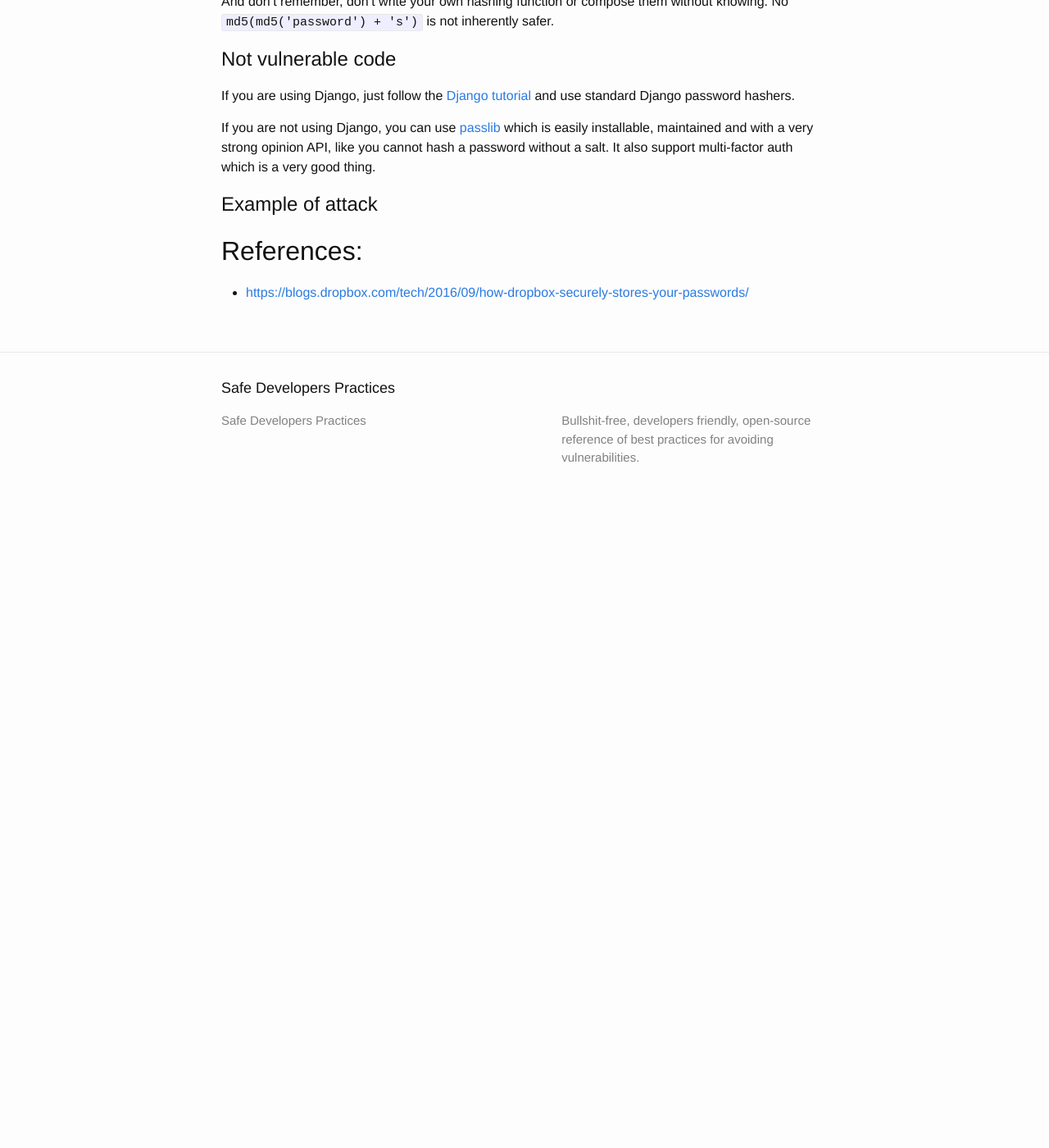
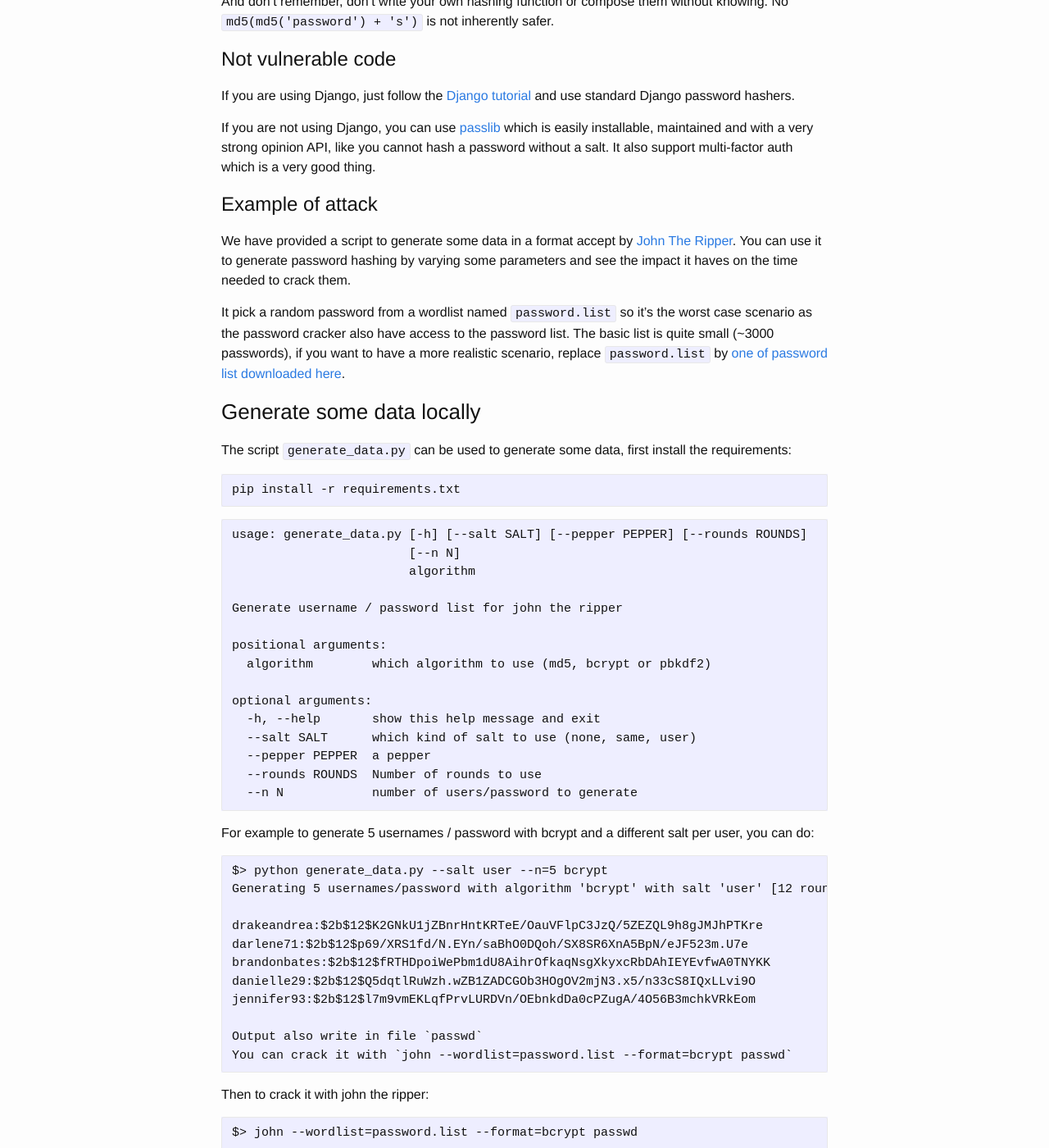
Before and after one commit to sqreen/DevelopersSecurityBestPractices, a Jekyll site: the page built from _practices/safe-password-storage/python.md, in a window 1280 px wide and 1400 px high, scrolled down 3032 px. Shown: the whole window at 82% size. Built offline with Jekyll 4.4.1, drawn with Linux system fonts in a browser that asks for light colours; before the commit the page ends 3662 px from its top, so only the background shows below that; some of the changed text lies outside the part shown.

Commit message:
Update content

````diff
--- /dev/null
+++ b/_practices/safe-password-storage/_python/README.md
@@ -0,0 +1,71 @@
+We have provided a script to generate some data in a format accept by [John The Ripper](http://www.openwall.com/john/). You can use it to generate password hashing by varying some parameters and see the impact it haves on the time needed to crack them.
+
+It pick a random password from a wordlist named `password.list` so it's the worst case scenario as the password cracker also have access to the password list. The basic list is quite small (~3000 passwords), if you want to have a more realistic scenario, replace `password.list` by [one of password list downloaded here](https://wiki.skullsecurity.org/Passwords).
+
+### Generate some data locally
+
+The script `generate_data.py` can be used to generate some data, first install the requirements:
+
+```
+pip install -r requirements.txt
+```
+
+```
+usage: generate_data.py [-h] [--salt SALT] [--pepper PEPPER] [--rounds ROUNDS]
+                        [--n N]
+                        algorithm
+
+Generate username / password list for john the ripper
+
+positional arguments:
+  algorithm        which algorithm to use (md5, bcrypt or pbkdf2)
+
+optional arguments:
+  -h, --help       show this help message and exit
+  --salt SALT      which kind of salt to use (none, same, user)
+  --pepper PEPPER  a pepper
+  --rounds ROUNDS  Number of rounds to use
+  --n N            number of users/password to generate
+```
+
+For example to generate 5 usernames / password with bcrypt and a different salt per user, you can do:
+
+```
+$> python generate_data.py --salt user --n=5 bcrypt
+Generating 5 usernames/password with algorithm 'bcrypt' with salt 'user' [12 rounds] and pepper ''
+
+drakeandrea:$2b$12$K2GNkU1jZBnrHntKRTeE/OauVFlpC3JzQ/5ZEZQL9h8gJMJhPTKre
+darlene71:$2b$12$p69/XRS1fd/N.EYn/saBhO0DQoh/SX8SR6XnA5BpN/eJF523m.U7e
+brandonbates:$2b$12$fRTHDpoiWePbm1dU8AihrOfkaqNsgXkyxcRbDAhIEYEvfwA0TNYKK
+danielle29:$2b$12$Q5dqtlRuWzh.wZB1ZADCGOb3HOgOV2mjN3.x5/n33cS8IQxLLvi9O
+jennifer93:$2b$12$l7m9vmEKLqfPrvLURDVn/OEbnkdDa0cPZugA/4O56B3mchkVRkEom
+
+Output also write in file `passwd`
+You can crack it with `john --wordlist=password.list --format=bcrypt passwd`
+```
+
+Then to crack it with john the ripper:
+
+```
+$> john --wordlist=password.list --format=bcrypt passwd
+```
+
+It can take a long time to crack, it's intended.
+
+### Use docker
+
+We also provided a Dockerfile that you can use if you don't want to install John.
+
+First you can build with:
+
+```
+docker build -t safe_password_storage_python .
+```
+
+Then launch it with:
+
+```
+docker run -t -i --rm=true safe_password_storage_python
+```
+
+You can then use the same commands as shown above.
--- a/_practices/safe-password-storage/_python/requirements.txt
+++ b/_practices/safe-password-storage/_python/requirements.txt
@@ -1,2 +1,3 @@
 django<2
 faker
+bcrypt
--- a/_practices/safe-password-storage/python.md
+++ b/_practices/safe-password-storage/python.md
@@ -106,6 +106,8 @@ If you are not using Django, you can use [passlib](https://pypi.python.org/pypi/
 
 # Example of attack
 
+{% include_relative _python/README.md %}
+
 ## References:
 
 - [https://blogs.dropbox.com/tech/2016/09/how-dropbox-securely-stores-your-passwords/](https://blogs.dropbox.com/tech/2016/09/how-dropbox-securely-stores-your-passwords/)
````
Also changed, not shown: _practices/timing-attack/_python/README.md (+4 -6 lines), _practices/timing-attack/python.md (+1 -6 lines), 3 other files.
